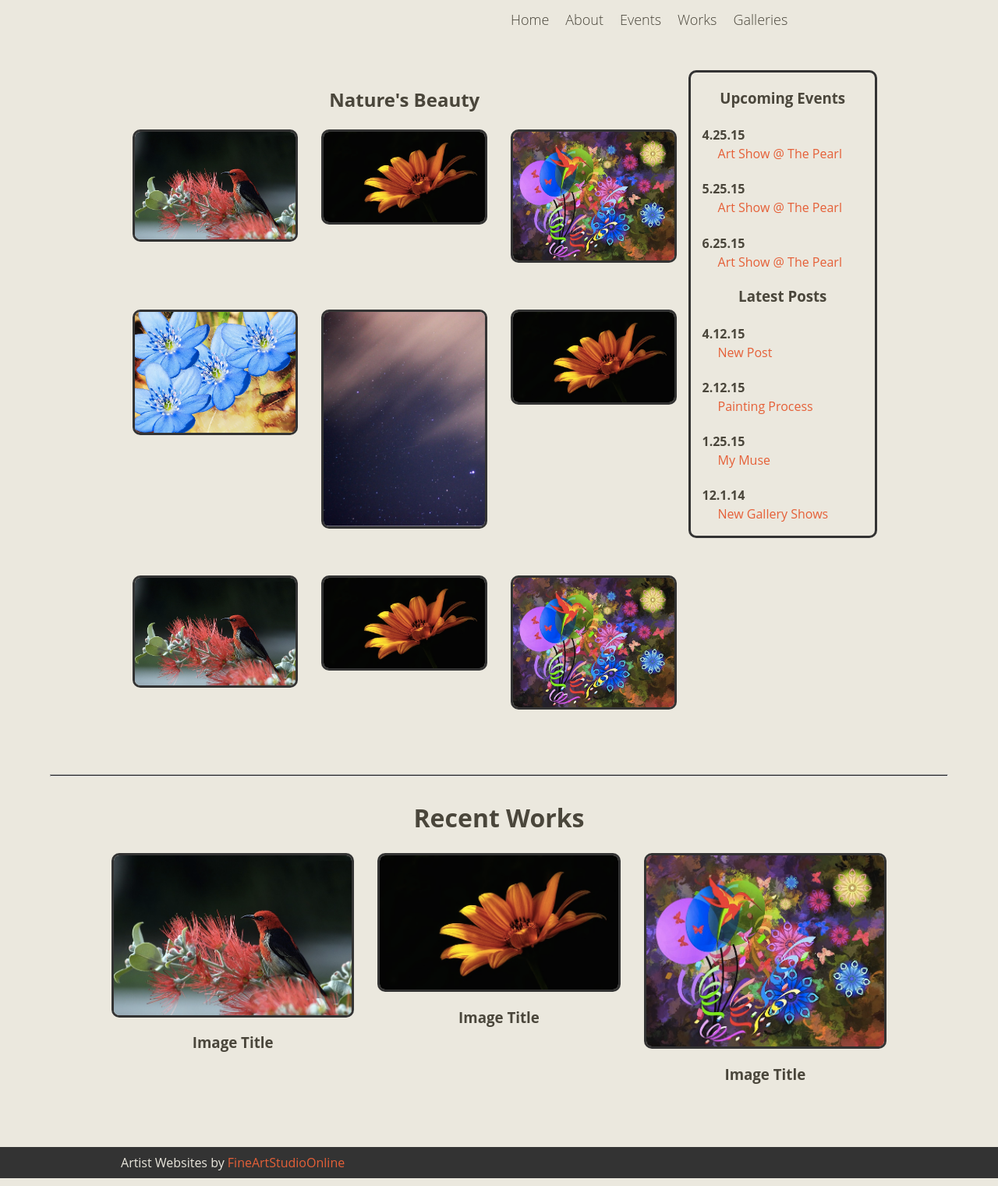
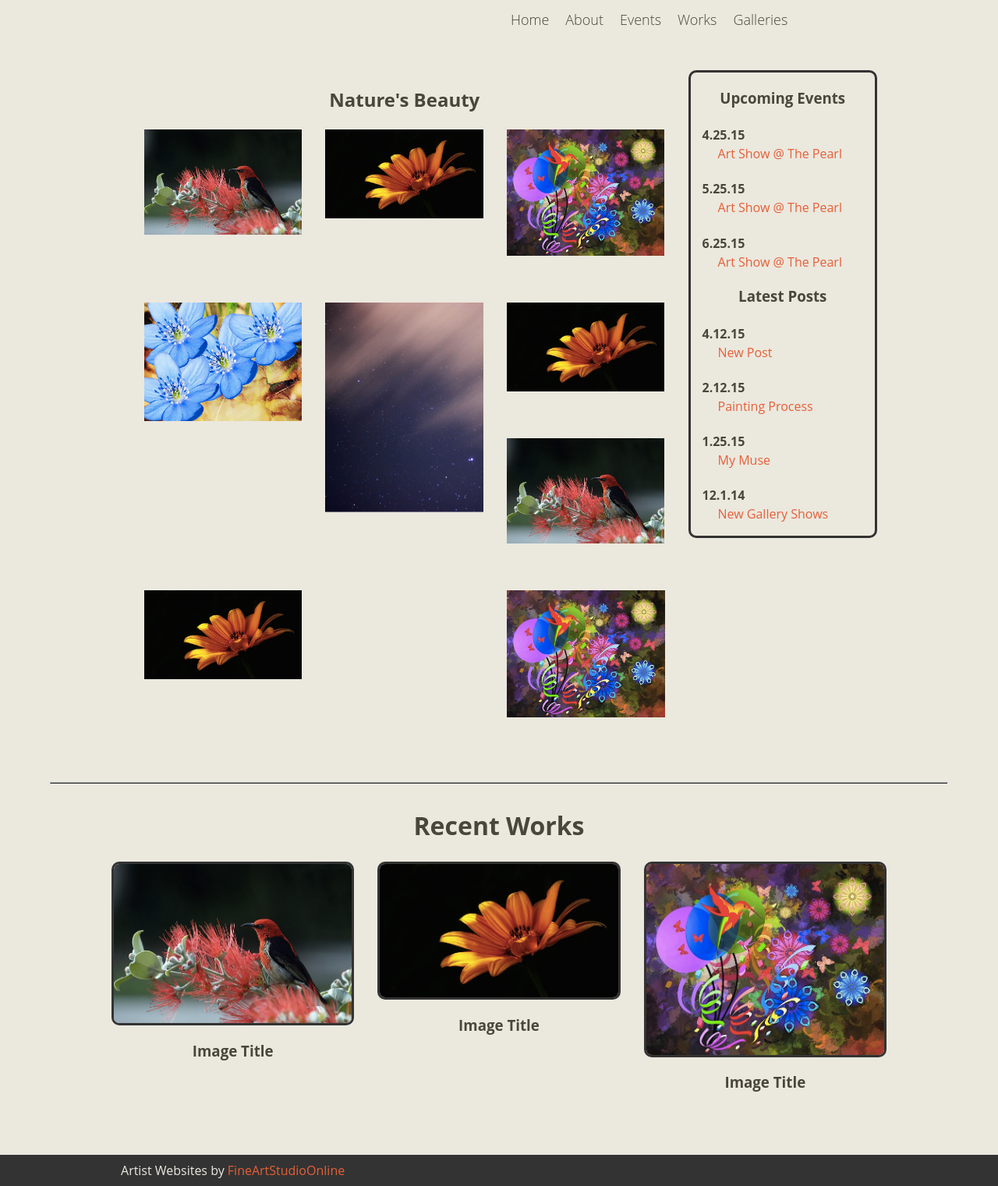
Before and after one commit to afalsario/internettes-template, a PHP site: page /works.php in a window 1280 px wide. Shown: the part 231-1752 px from the top of the page at 78% size. Run offline with PHP 8.4, Linux system fonts and the light colour scheme; some libraries are stand-ins or nearby versions; some web fonts are replaced.

Commit message:
took away rows

```diff
--- a/works.php
+++ b/works.php
@@ -2,7 +2,7 @@
 <?php
 echo $header . $nav . $content_before;
 ?>
-<div class="row recent-work">
+
             <h1 class="small-12 large-centered columns">Nature's Beauty</h1>
             <div class="large-4 medium-4 columns">
                 <section class="box feature">
@@ -21,8 +21,8 @@
                     <a href="#" class="image featured"><img src="images/humbirdparty.png" alt="" /></a>
                 </section>
             </div>
-        </div>
-        <div class="row recent-work">
+
+
             <div class="large-4 medium-4 columns">
                 <section class="box feature">
                     <a href="#" class="image featured"><img src="images/blueflowers.png" alt="" /></a>
@@ -40,8 +40,8 @@
                     <a href="#" class="image featured"><img src="images/darksunflower.png" alt="" /></a>
                 </section>
             </div>
-        </div>
-        <div class="row recent-work">
+
+
             <div class="large-4 medium-4 columns">
                 <section class="box feature">
                     <a href="#" class="image featured"><img src="images/birdflower.png" alt="" /></a>
@@ -59,7 +59,7 @@
                     <a href="#" class="image featured"><img src="images/humbirdparty.png" alt="" /></a>
                 </section>
             </div>
-        </div>
+
 
 
 <?php echo $content_after; ?>
```
